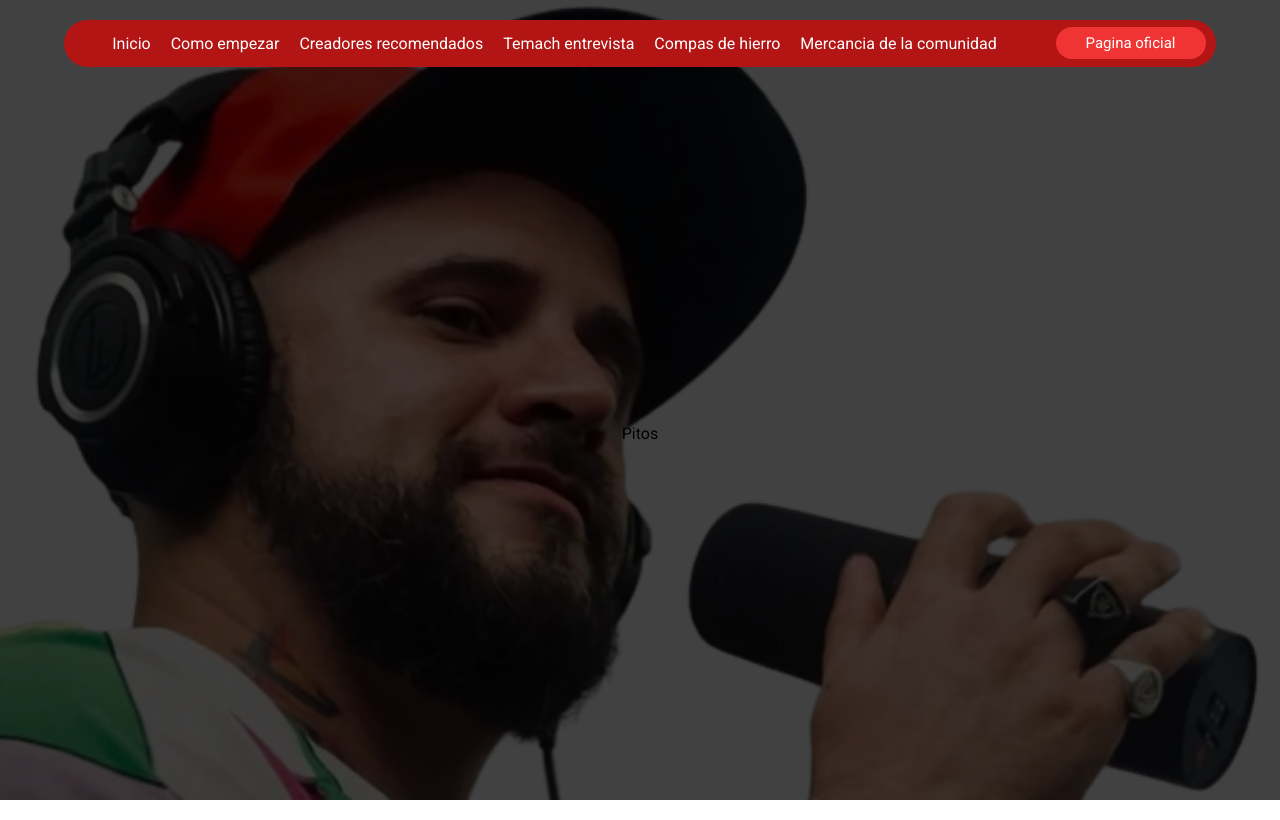
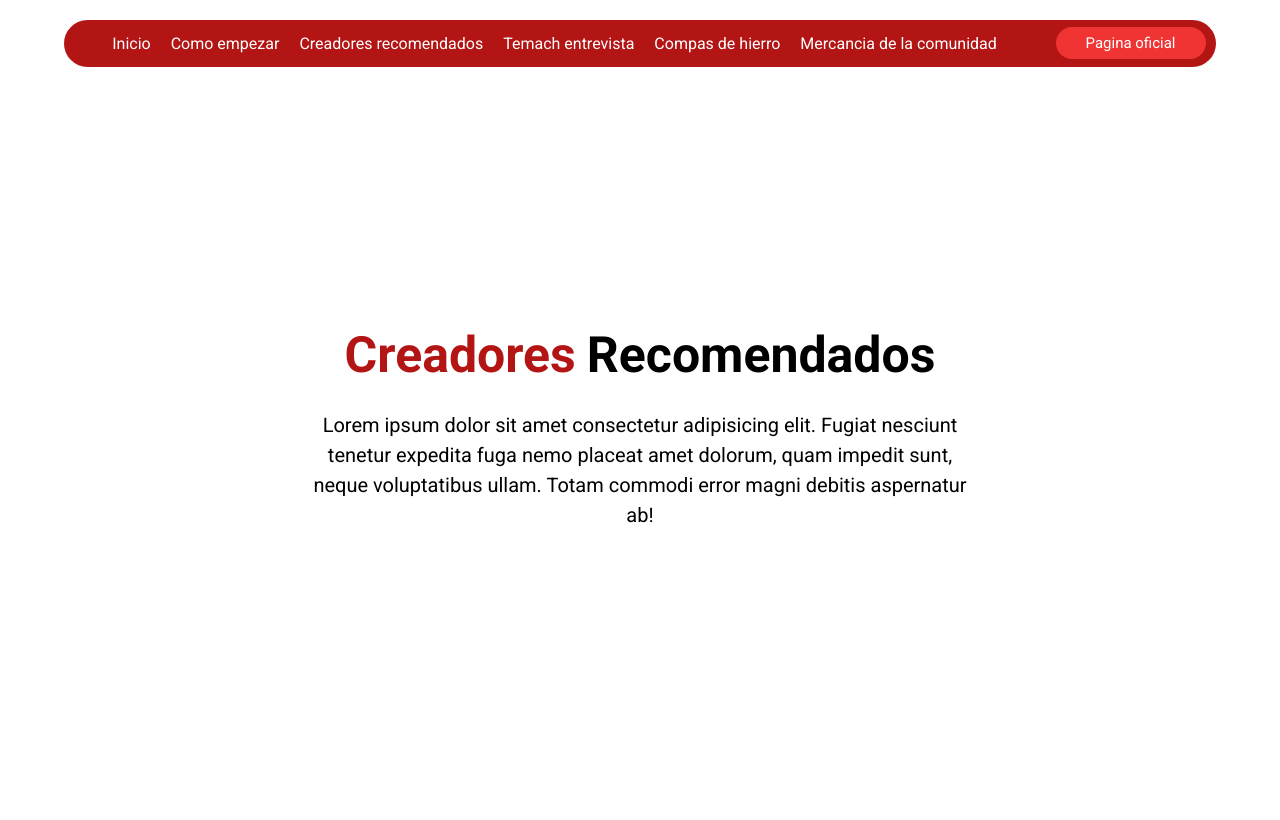
Before and after one commit to Maximiliano17/Temach_Blog, a React (Vite) app: page /Recomendados in a window 1280 px wide. Built offline with nearby package versions, Linux system fonts and the light colour scheme.

Commit message:
Subir cambios recientes

```diff
--- /dev/null
+++ b/src/componets/RecomendacionesCard.jsx
@@ -0,0 +1,13 @@
+import styles from "../modules/Comunidad.module.css"
+
+function RecoCards(){
+    return(
+    <>
+     <div className={styles.containerCard}>
+
+     </div>
+    </>
+    )
+}
+
+export default RecoCards
--- a/src/modules/Comunidad.module.css
+++ b/src/modules/Comunidad.module.css
@@ -13,12 +13,8 @@
     justify-content: center;
     align-items: center;
     flex-direction: column;
-    background-image: url("../assets/image.png");
-    background-position: center;
-    background-repeat: no-repeat;
-    background-size: cover;
 }
-
+/*
 .containerCreadores::after {
     content: " ";
     background: rgba(0, 0, 0, 0.747);
@@ -29,11 +25,49 @@
     width: 100%;
     height: 100%;
 }
-
+*/
 .creadoresHome{
     width: 100%;
     height: calc(100vh - 3rem);
     display: flex;
     justify-content: center;
     align-items: center;
+    flex-direction: column;
+    gap: 1rem;
 }
+
+.creadoresHome h1{
+    width: 100%;
+    display: flex;
+    justify-content: center;
+    align-items: center;
+    font-size: 50px;
+}
+
+.creadoresHome h1::before{
+    content: 'Creadores';
+    padding-right: 11px;
+    color: rgb(179, 21, 21);
+}
+
+.creadoresHome p{
+    width: 700px;
+    height: fit-content;
+    padding: 10px;
+    display: flex;
+    justify-content: center;
+    align-items: center;
+    text-align: center;
+    line-height: 1.5;
+    font-size: 20px;
+}
+
+.containerCard{
+    width: 100%;
+    height: fit-content;
+    padding: 10px;
+    display: flex;
+    justify-content: center;
+    align-items: center;
+    flex-direction: column;
+}
--- a/src/views/CreadoresComunidad.jsx
+++ b/src/views/CreadoresComunidad.jsx
@@ -1,5 +1,6 @@
 import styles from "../modules/Comunidad.module.css"
 import Header from "../componets/Header"
+import RecoCards from "../componets/RecomendacionesCard"
 
 function Creadores(){
     return(
@@ -7,9 +8,13 @@ function Creadores(){
         <div className={styles.containerCreadores}>
          <Header />
           <section className={styles.creadoresHome}>
-           Pitos
+           <h1> Recomendados</h1>
+           <p>
+            Lorem ipsum dolor sit amet consectetur adipisicing elit. Fugiat nesciunt tenetur expedita fuga nemo placeat amet dolorum, quam impedit sunt, neque voluptatibus ullam. Totam commodi error magni debitis aspernatur ab!
+           </p>
           </section>
         </div>
+        <RecoCards />
         </>
     )
 }
```
